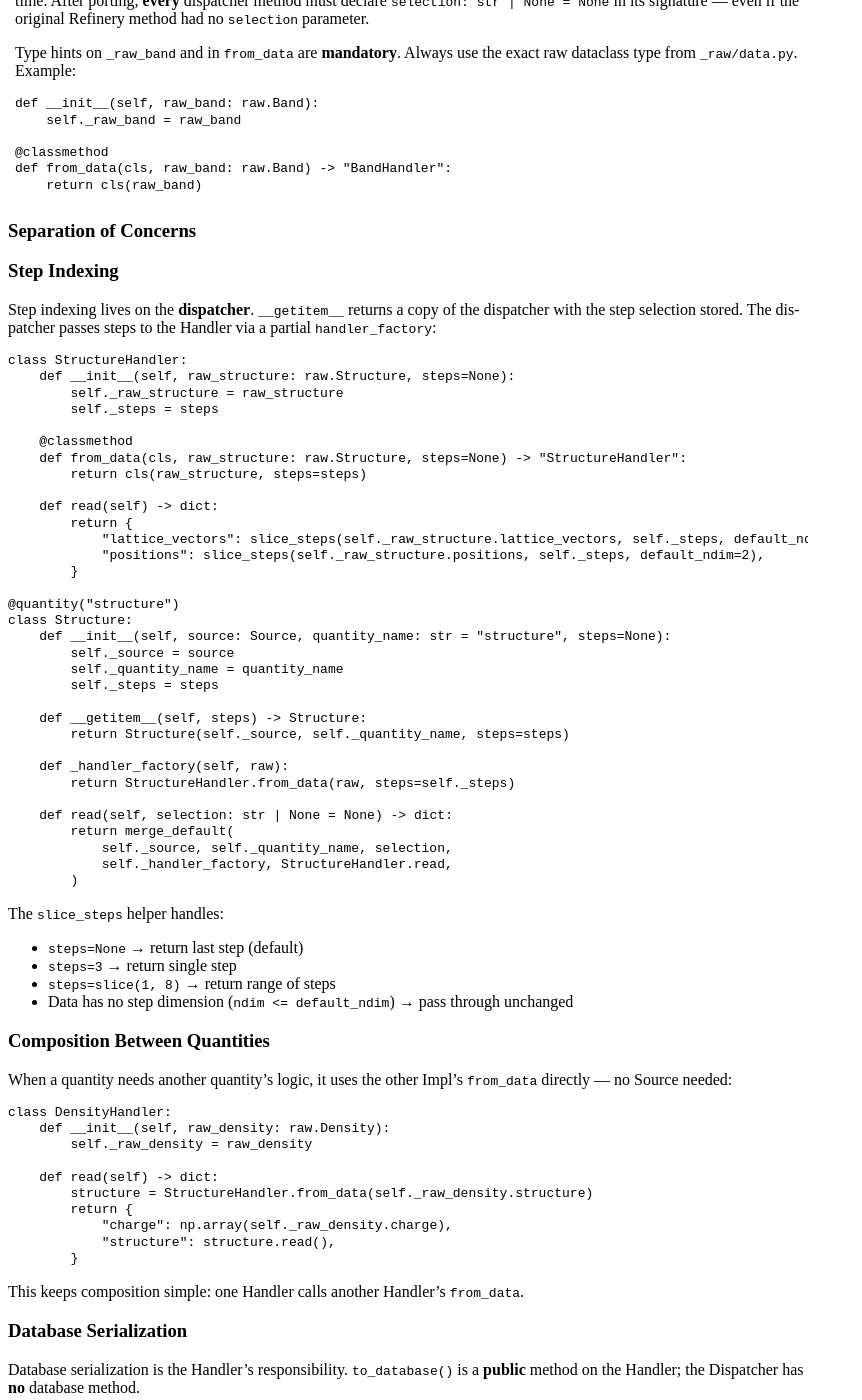
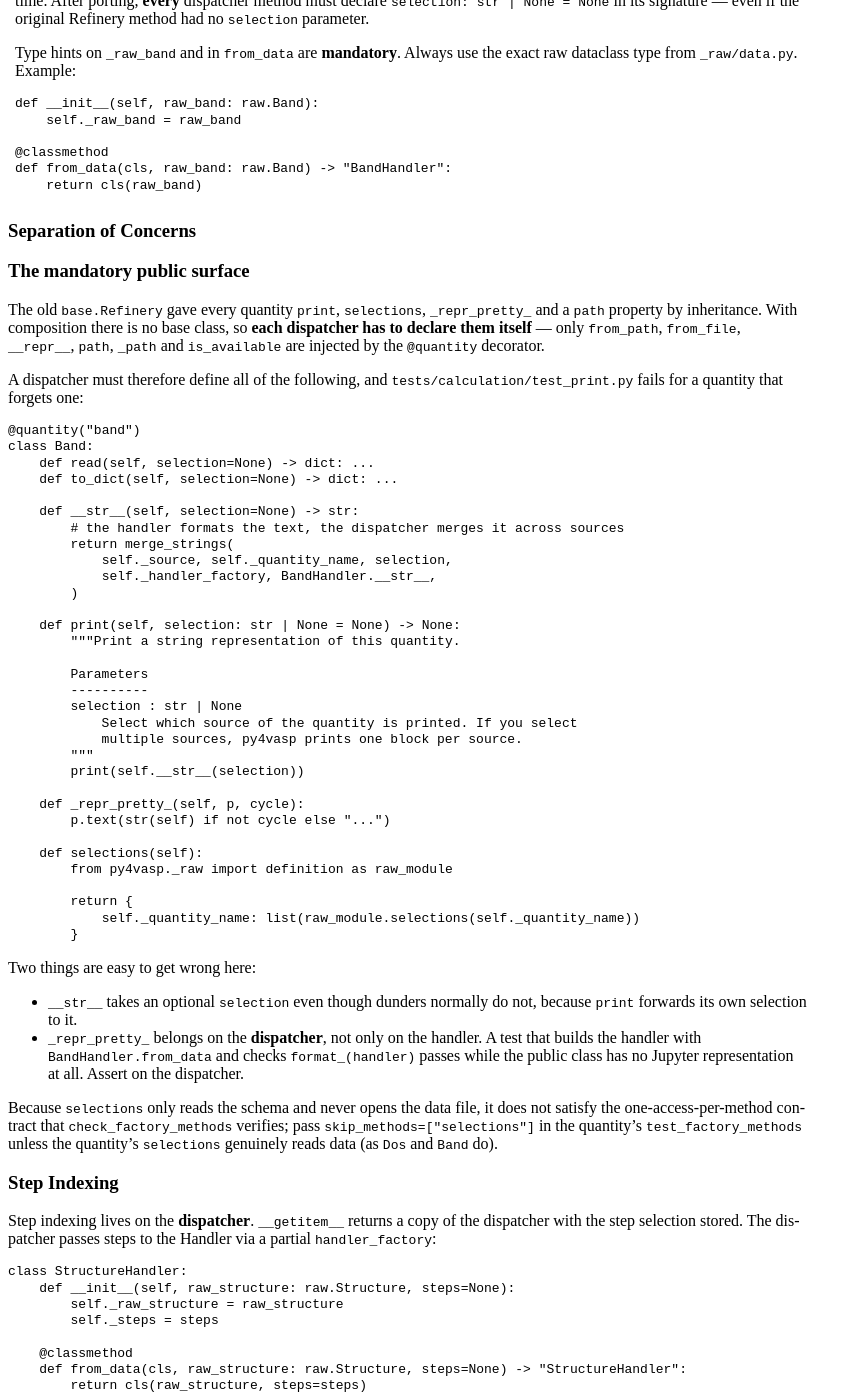
Before and after one commit to vasp-dev/py4vasp, a Sphinx documentation site: the page built from docs/architecture/calculation.rst, in a window 1280 px wide and 1400 px high, scrolled down 4640 px. Shown: the whole window, without its empty margins (0-862 px from the left). Built offline with Sphinx 7.4.7, drawn with Linux system fonts in a browser that asks for light colours.

Commit message:
Test: guard the public surface every quantity has to offer
The methods base.Refinery used to provide by inheritance were lost during the
architecture migration because nothing checked that a dispatcher declares them.
Sweep the registry for print, __str__, _repr_pretty_ and selections, verify that
__str__ accepts the optional selection print forwards to it, and check that
print writes exactly the string representation for every quantity of a demo
calculation.

Record the same contract in the architecture guide, whose dispatcher
responsibilities never mentioned these methods.

```diff
--- a/docs/architecture/calculation.rst
+++ b/docs/architecture/calculation.rst
@@ -338,8 +338,75 @@ Parses multi-selection         (done by ``_parse_selections``)
 Opens data (context manager)   (done by ``_dispatch``)
 Constructs Handler from raw    (done by ``_dispatch``)
 Transform logic                                              ✓
+Formats the text output                                      ✓ (``__str__``)
+Exposes the text output        ✓ (``__str__``, ``print``,
+                               ``_repr_pretty_``)
+Reports its sources            ✓ (``selections``)
 Testable without I/O                                         ✓ (via ``from_data``)
 =============================  ============================  ==========================
+
+
+The mandatory public surface
+~~~~~~~~~~~~~~~~~~~~~~~~~~~~
+
+The old ``base.Refinery`` gave every quantity ``print``, ``selections``,
+``_repr_pretty_`` and a ``path`` property by inheritance. With composition there
+is no base class, so **each dispatcher has to declare them itself** — only
+``from_path``, ``from_file``, ``__repr__``, ``path``, ``_path`` and
+``is_available`` are injected by the ``@quantity`` decorator.
+
+A dispatcher must therefore define all of the following, and
+``tests/calculation/test_print.py`` fails for a quantity that forgets one:
+
+.. code-block:: python
+
+   @quantity("band")
+   class Band:
+       def read(self, selection=None) -> dict: ...
+       def to_dict(self, selection=None) -> dict: ...
+
+       def __str__(self, selection=None) -> str:
+           # the handler formats the text, the dispatcher merges it across sources
+           return merge_strings(
+               self._source, self._quantity_name, selection,
+               self._handler_factory, BandHandler.__str__,
+           )
+
+       def print(self, selection: str | None = None) -> None:
+           """Print a string representation of this quantity.
+
+           Parameters
+           ----------
+           selection : str | None
+               Select which source of the quantity is printed. If you select
+               multiple sources, py4vasp prints one block per source.
+           """
+           print(self.__str__(selection))
+
+       def _repr_pretty_(self, p, cycle):
+           p.text(str(self) if not cycle else "...")
+
+       def selections(self):
+           from py4vasp._raw import definition as raw_module
+
+           return {
+               self._quantity_name: list(raw_module.selections(self._quantity_name))
+           }
+
+Two things are easy to get wrong here:
+
+* ``__str__`` takes an optional ``selection`` even though dunders normally do
+  not, because ``print`` forwards its own selection to it.
+* ``_repr_pretty_`` belongs on the **dispatcher**, not only on the handler. A
+  test that builds the handler with ``BandHandler.from_data`` and checks
+  ``format_(handler)`` passes while the public class has no Jupyter
+  representation at all. Assert on the dispatcher.
+
+Because ``selections`` only reads the schema and never opens the data file, it
+does not satisfy the one-access-per-method contract that
+``check_factory_methods`` verifies; pass ``skip_methods=["selections"]`` in the
+quantity's ``test_factory_methods`` unless the quantity's ``selections``
+genuinely reads data (as ``Dos`` and ``Band`` do).
 
 
 Step Indexing
```
Also changed, not shown: 1 other file.
